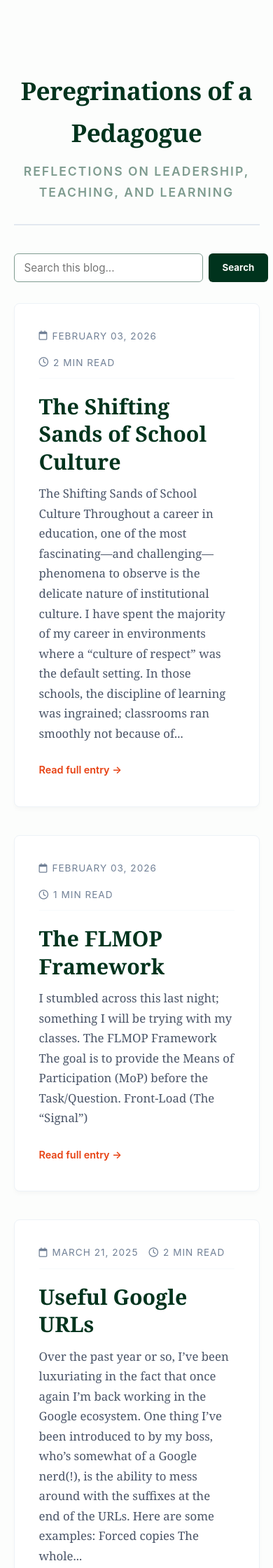
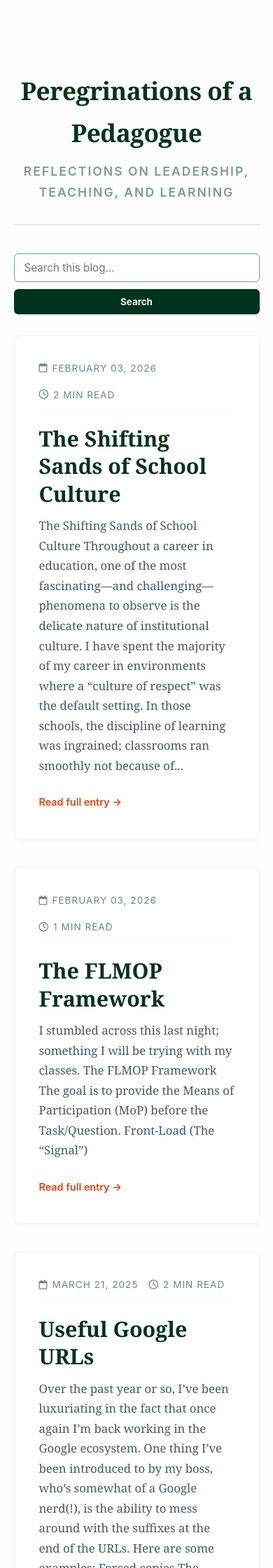
Before and after one commit to tjjefferis/timjefferis.com, a Jekyll site: the page built from blog.html, in a window 390 px wide. Shown: the top 2240 px of the page at 70% size. Built offline with Jekyll 4.4.1, drawn with Linux system fonts in a browser that asks for light colours; comment, search, counter and statistics services are not loaded.

Commit message:
Make search bar responsive on mobile

```diff
--- a/_layouts/default.html
+++ b/_layouts/default.html
@@ -42,6 +42,28 @@ h1, .site-title, h1 a {
   font-size: 2.2rem !important;
   word-wrap: break-word !important;
   overflow-wrap: break-word !important;
+}
+form {
+  display: flex !important;
+  flex-direction: column !important;
+  gap: 10px !important;
+  width: 100% !important;
+}
+form input, form button {
+  width: 100% !important;
+  box-sizing: border-box !important;
+}
+@media (min-width: 850px) {
+  form {
+    flex-direction: row !important;
+  }
+  form input {
+    width: auto !important;
+    flex-grow: 1 !important;
+  }
+  form button {
+    width: auto !important;
+  }
 }
 
 /* Grid layout control */
```
